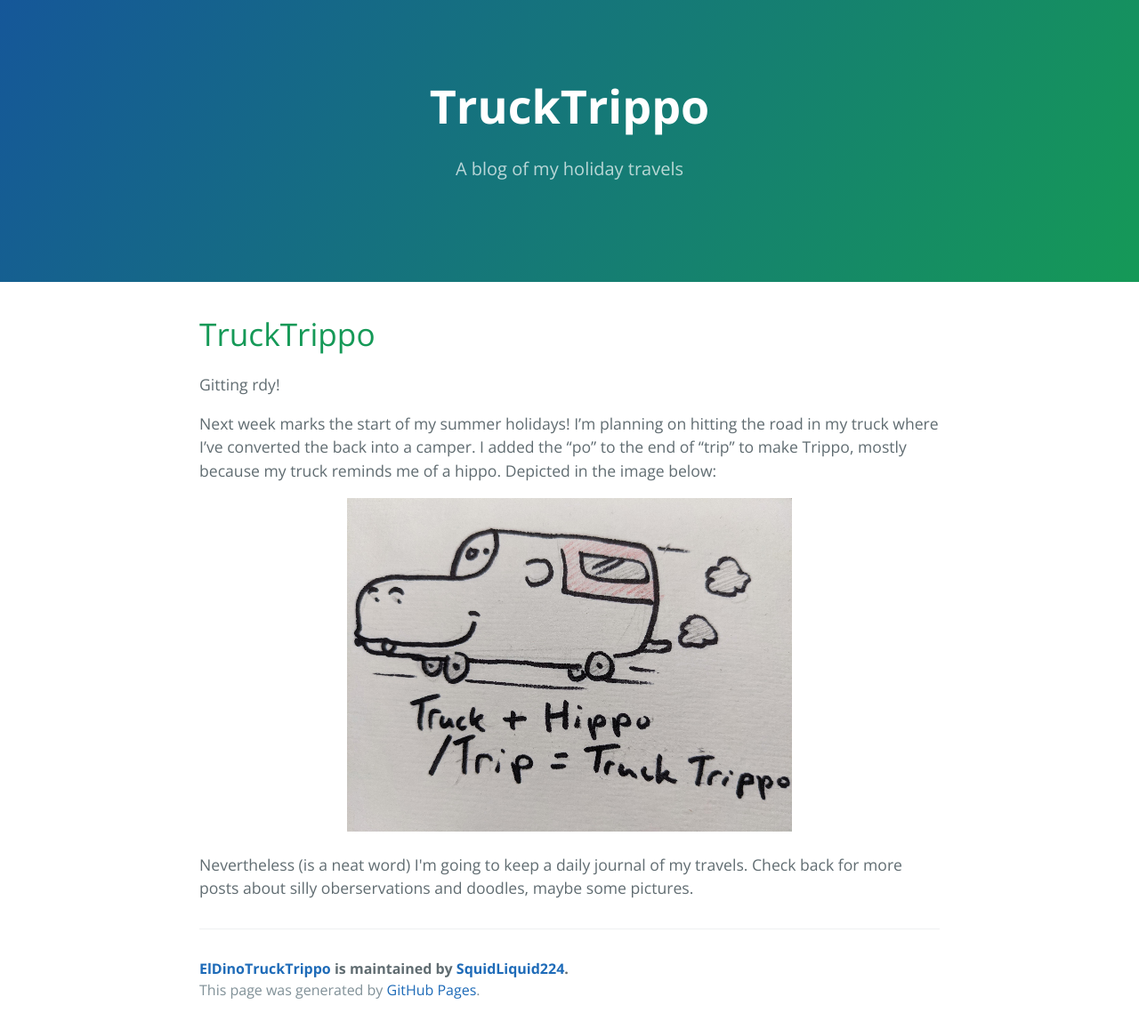
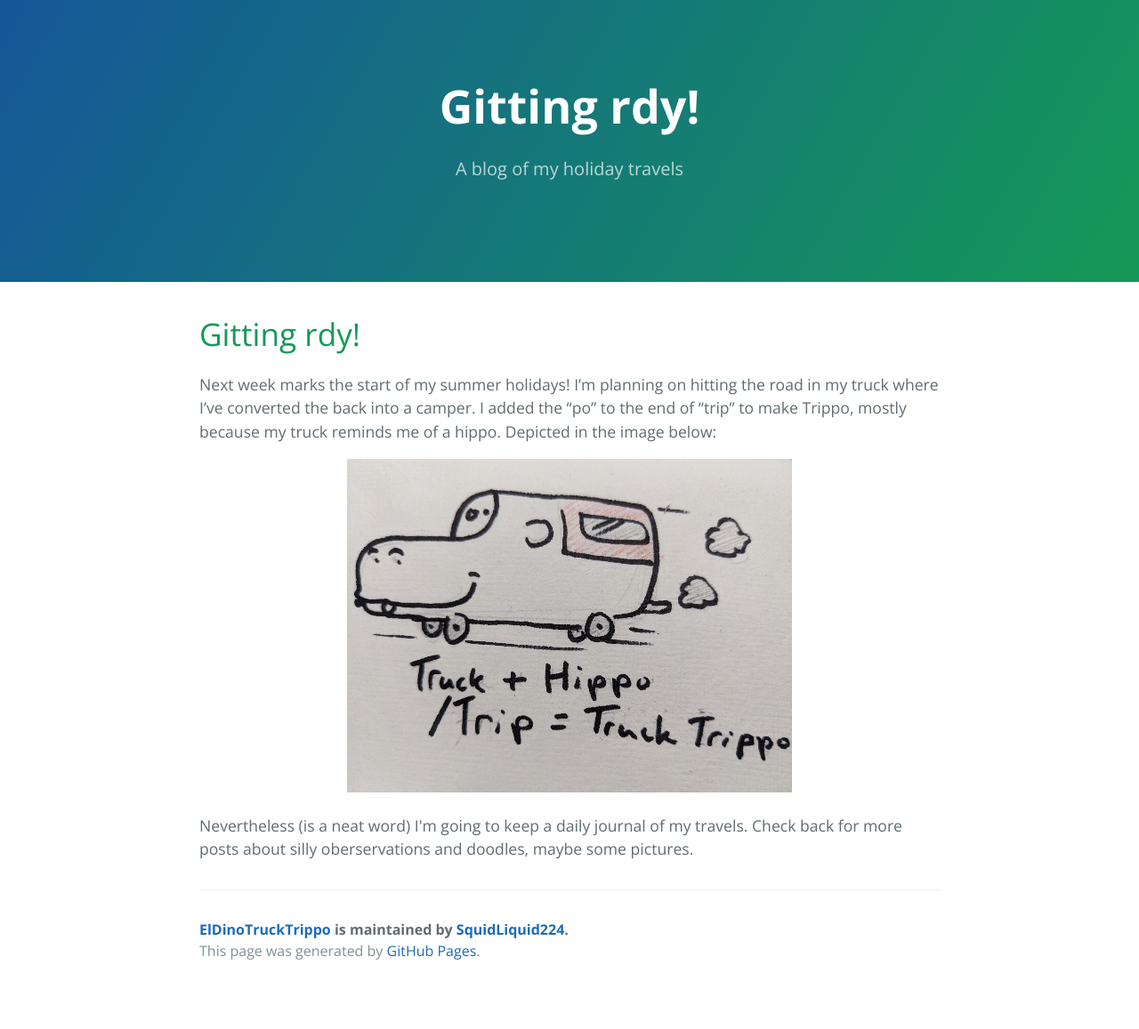
Before and after one commit to SquidLiquid224/ElDinoTruckTrippo, a Jekyll site: the page built from index.md, in a window 1280 px wide. Shown: the whole page at 89% size. Built offline with Jekyll 4.4.1, drawn with Linux system fonts in a browser that asks for light colours; our own code applies the rules of GitHub Pages for plain Markdown files; after the commit the page ends 1113 px from its top, so only the background shows below that.

Commit message:
Update index.md

```diff
--- a/index.md
+++ b/index.md
@@ -3,9 +3,8 @@ layout: default
 ---
 
 
-# TruckTrippo
 
-Gitting rdy!
+# Gitting rdy!
 
 Next week marks the start of my summer holidays! I’m planning on hitting the road in my truck where I’ve converted the back into a camper.  I added the “po” to the end of “trip” to make Trippo, mostly because my truck reminds me of a hippo.  Depicted in the image below:
 <p align="center">
```
